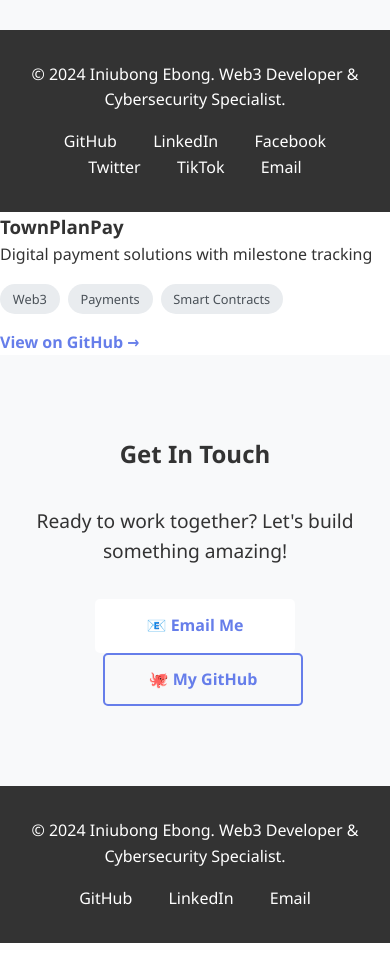
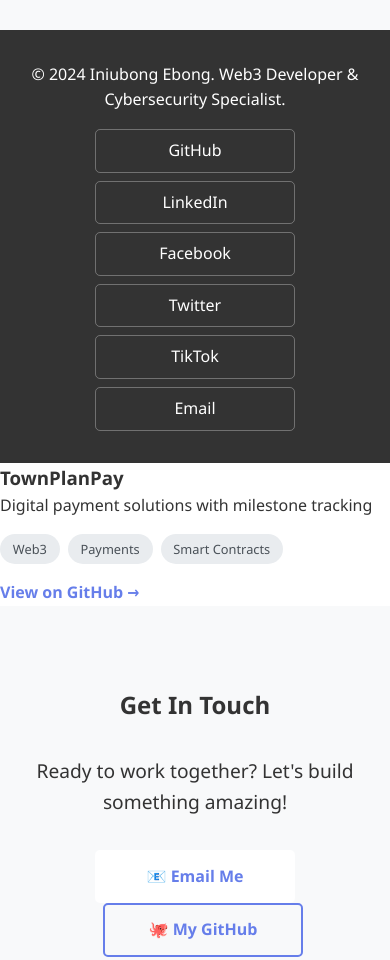
Before and after one commit to Wiper15/Wiper15.github.io, a plain HTML site: page index.html in a window 390 px wide. Shown: the part 3020-3980 px from the top of the page. Drawn offline with Linux system fonts and the light colour scheme.

Commit message:
Enhance styles for social links and mobile layout
Added styles for social links with hover effects and mobile optimization.

```diff
--- a/styles/style.css
+++ b/styles/style.css
@@ -258,3 +258,40 @@ body {
         text-align: center;
     }
   }
+
+/* Enhanced Social Links */
+.social-links {
+    margin-top: 1rem;
+    display: flex;
+    justify-content: center;
+    flex-wrap: wrap;
+    gap: 1rem;
+}
+
+.social-links a {
+    color: white;
+    text-decoration: none;
+    padding: 0.5rem 1rem;
+    border: 1px solid rgba(255,255,255,0.3);
+    border-radius: 5px;
+    transition: all 0.3s;
+}
+
+.social-links a:hover {
+    background: rgba(255,255,255,0.1);
+    transform: translateY(-2px);
+}
+
+/* Mobile Optimization for Social Links */
+@media (max-width: 768px) {
+    .social-links {
+        flex-direction: column;
+        align-items: center;
+        gap: 0.5rem;
+    }
+
+    .social-links a {
+        width: 200px;
+        text-align: center;
+    }
+}
```
